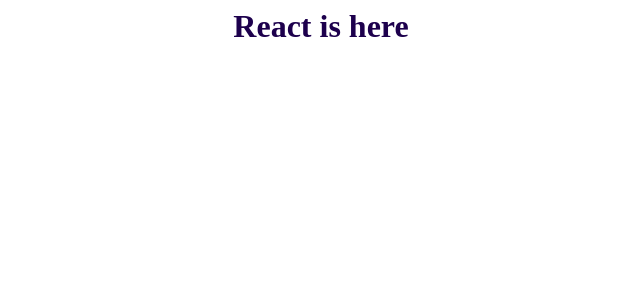
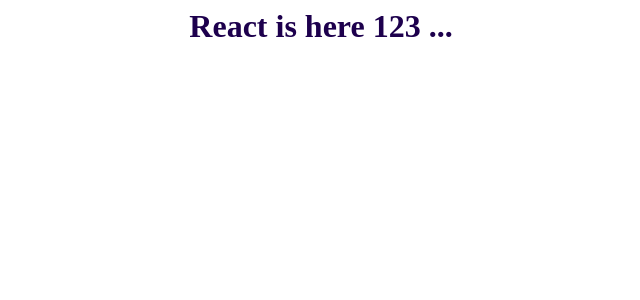
Before and after one commit to dinosavr/initialStatesOfProjects, a React app: page / in a window 1280 px wide. Shown: the top 300 px of the page, without its empty margins (319-959 px from the left). Built offline with nearby package versions, Linux system fonts and the light colour scheme.

Commit message:
style: add eslint, prettier

```diff
--- a/src/components/App.jsx
+++ b/src/components/App.jsx
@@ -1,8 +1,8 @@
-import React from 'react'
-import './app.scss'
+import React from 'react';
+import './app.scss';
 
-export const App = () => {
-  return (
-    <div className='hello'>React is here</div>
-  )
+function App() {
+  return <div className="hello">React is here 123 ...</div>;
 }
+
+export default App;
--- a/webpack.config.js
+++ b/webpack.config.js
@@ -1,29 +1,27 @@
-const path = require("path");
-const HtmlWebPackPlugin = require("html-webpack-plugin");
-const { CleanWebpackPlugin } = require("clean-webpack-plugin");
+const path = require('path');
+const HtmlWebPackPlugin = require('html-webpack-plugin');
 
 module.exports = {
-  mode: "development",
-  entry: ["./src/index.jsx"],
+  mode: 'development',
+  entry: ['./src/index.jsx'],
   output: {
-    path: path.resolve(__dirname, "dist"),
-    filename: "[name].[fullhash].js",
+    path: path.resolve(__dirname, 'dist'),
+    filename: '[name].[fullhash].js',
     clean: true,
   },
-  target: "web",
-  devtool: "inline-source-map",
+  target: 'web',
+  devtool: 'inline-source-map',
   devServer: {
-    static: "./dist",
-    watchFiles: ["src/*.html"],
-    hot:true,
-    liveReload:true,
+    static: './dist',
+    watchFiles: ['src/*.html'],
+    hot: true,
+    liveReload: true,
   },
   plugins: [
     new HtmlWebPackPlugin({
-      template: "./src/index.html",
-      filename: "./index.html",
+      template: './src/index.html',
+      filename: './index.html',
     }),
-    // new CleanWebpackPlugin(),
   ],
   module: {
     rules: [
@@ -31,7 +29,7 @@
         test: /\.html$/,
         use: [
           {
-            loader: "html-loader",
+            loader: 'html-loader',
             options: {
               minimize: false,
             },
@@ -41,15 +39,15 @@
       {
         test: /\.(css|s[ac]ss)$/,
         use: [
-          "style-loader",
+          'style-loader',
           {
-            loader: "css-loader",
+            loader: 'css-loader',
             options: {
               sourceMap: true,
             },
           },
           {
-            loader: "sass-loader",
+            loader: 'sass-loader',
             options: {
               sourceMap: true,
             },
@@ -60,9 +58,9 @@
         test: /\.(woff|woff2|ttf|otf|eot)$/,
         use: [
           {
-            loader: "file-loader",
+            loader: 'file-loader',
             options: {
-              outputPath: "fonts",
+              outputPath: 'fonts',
             },
           },
         ],
@@ -71,9 +69,9 @@
         test: /\.(png|jpe?g|gif|svg)$/,
         use: [
           {
-            loader: "file-loader",
+            loader: 'file-loader',
             options: {
-              outputPath: "images",
+              outputPath: 'images',
             },
           },
         ],
@@ -82,22 +80,25 @@
         test: /\.m?js$/,
         exclude: /node_modules/,
         use: {
-          loader: "babel-loader",
+          loader: 'babel-loader',
           options: {
-            presets: ['@babel/preset-env']
-          }
-        }
+            presets: ['@babel/preset-env'],
+          },
+        },
       },
       {
         test: /\.m?jsx$/,
         exclude: /node_modules/,
         use: {
-          loader: "babel-loader",
+          loader: 'babel-loader',
           options: {
-            presets: ["@babel/preset-react", "@babel/preset-env"]
-          }
-        }
-      }
+            presets: ['@babel/preset-react', '@babel/preset-env'],
+          },
+        },
+      },
     ],
   },
+  resolve: {
+    extensions: ['.js', '.jsx'],
+  },
 };
```
Also changed, not shown: package.json (+17 -5 lines), src/index.jsx (+6 -6 lines), .eslintrc.json (added), .prettierrc.js (added), 2 other files (tests, documents, lock files or other folders).
